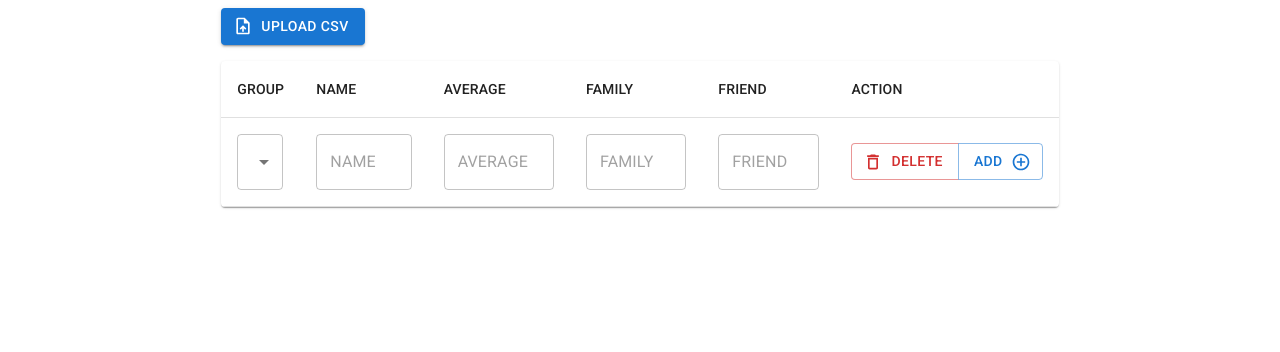
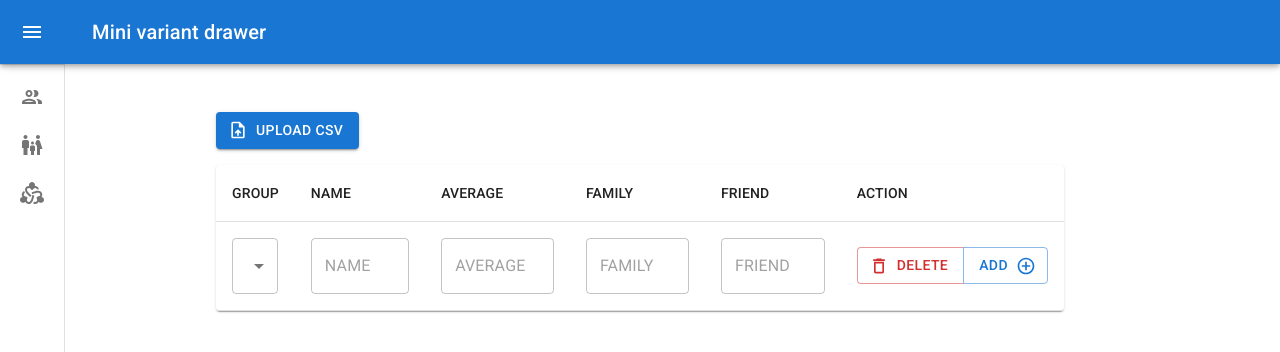
Before and after one commit to kimjongjhun/squadforge-client, a React (Create React App) app: page / in a window 1280 px wide. Shown: the top 352 px of the page. Built offline with nearby package versions, Linux system fonts and the light colour scheme.

Commit message:
Added navbar with group editing modal.

```diff
--- /dev/null
+++ b/src/components/GroupModal/GroupModal.tsx
@@ -0,0 +1,47 @@
+import React from "react";
+import {
+  Button,
+  Dialog,
+  DialogActions,
+  DialogContent,
+  DialogContentText,
+  DialogTitle,
+  Typography,
+} from "@mui/material";
+
+interface GroupModalProps {
+  open: boolean;
+  handleClose: () => void;
+  type: string | undefined;
+}
+
+const GroupModal = ({ open, handleClose, type }: GroupModalProps) => {
+  return (
+    <Dialog
+      open={open}
+      onClose={handleClose}
+      aria-labelledby="alert-dialog-title"
+      aria-describedby="alert-dialog-description"
+    >
+      <DialogTitle id="alert-dialog-title">
+        <Typography>Edit {type?.toUpperCase()}</Typography>
+      </DialogTitle>
+      <DialogContent>
+        <DialogContentText id="alert-dialog-description">
+          TODO: Add in group editing functionality. Assign/Unassign members in
+          bulk.
+        </DialogContentText>
+      </DialogContent>
+      <DialogActions>
+        <Button onClick={handleClose} color="warning">
+          Cancel
+        </Button>
+        <Button onClick={handleClose} autoFocus>
+          Save
+        </Button>
+      </DialogActions>
+    </Dialog>
+  );
+};
+
+export default GroupModal;
--- a/src/components/Homepage/Homepage.tsx
+++ b/src/components/Homepage/Homepage.tsx
@@ -4,11 +4,27 @@ import Grid from "@mui/material/Grid2";
 import UploadFile from "../UploadFile/UploadFile";
 import PlayersTable from "../PlayersTable/PlayersTable";
 import { Player } from "../../../types/players";
+import NavbarDrawer from "../NavbarDrawer/NavbarDrawer";
+import GroupModal from "../GroupModal/GroupModal";
 
 const Homepage = () => {
   const [players, setPlayers] = useState<Player[]>([]);
+  const [openModal, setOpenModal] = useState<boolean>(false);
+  const [modalType, setModalType] = useState<string | undefined>(undefined);
+
+  const handleOpenModal = (type: string) => {
+    setOpenModal(true);
+    setModalType(type);
+  };
+
+  const handleCloseModal = () => {
+    setOpenModal(false);
+    setModalType(undefined);
+  };
 
   return (
+    <>
+      <NavbarDrawer handleOpen={handleOpenModal} />
       <Grid
         container
         direction="row"
@@ -22,6 +38,12 @@ const Homepage = () => {
           <PlayersTable players={players} setPlayers={setPlayers} />
         </Grid>
       </Grid>
+      <GroupModal
+        open={openModal}
+        handleClose={handleCloseModal}
+        type={modalType}
+      />
+    </>
   );
 };
 
--- /dev/null
+++ b/src/components/NavbarDrawer/NavbarDrawer.tsx
@@ -0,0 +1,225 @@
+import * as React from "react";
+import { styled, useTheme, Theme, CSSObject } from "@mui/material/styles";
+import Box from "@mui/material/Box";
+import MuiDrawer from "@mui/material/Drawer";
+import MuiAppBar, { AppBarProps as MuiAppBarProps } from "@mui/material/AppBar";
+import Toolbar from "@mui/material/Toolbar";
+import List from "@mui/material/List";
+import CssBaseline from "@mui/material/CssBaseline";
+import Typography from "@mui/material/Typography";
+import Divider from "@mui/material/Divider";
+import IconButton from "@mui/material/IconButton";
+import MenuIcon from "@mui/icons-material/Menu";
+import ChevronLeftIcon from "@mui/icons-material/ChevronLeft";
+import ChevronRightIcon from "@mui/icons-material/ChevronRight";
+import ListItem from "@mui/material/ListItem";
+import ListItemButton from "@mui/material/ListItemButton";
+import ListItemIcon from "@mui/material/ListItemIcon";
+import ListItemText from "@mui/material/ListItemText";
+import GroupOutlinedIcon from "@mui/icons-material/GroupOutlined";
+import FamilyRestroomOutlinedIcon from "@mui/icons-material/FamilyRestroomOutlined";
+import Diversity2OutlinedIcon from "@mui/icons-material/Diversity2Outlined";
+
+const drawerWidth = 240;
+
+const openedMixin = (theme: Theme): CSSObject => ({
+  width: drawerWidth,
+  transition: theme.transitions.create("width", {
+    easing: theme.transitions.easing.sharp,
+    duration: theme.transitions.duration.enteringScreen,
+  }),
+  overflowX: "hidden",
+});
+
+const closedMixin = (theme: Theme): CSSObject => ({
+  transition: theme.transitions.create("width", {
+    easing: theme.transitions.easing.sharp,
+    duration: theme.transitions.duration.leavingScreen,
+  }),
+  overflowX: "hidden",
+  width: `calc(${theme.spacing(7)} + 1px)`,
+  [theme.breakpoints.up("sm")]: {
+    width: `calc(${theme.spacing(8)} + 1px)`,
+  },
+});
+
+const DrawerHeader = styled("div")(({ theme }) => ({
+  display: "flex",
+  alignItems: "center",
+  justifyContent: "flex-end",
+  padding: theme.spacing(0, 1),
+  // necessary for content to be below app bar
+  ...theme.mixins.toolbar,
+}));
+
+interface NavbarDrawerProps extends MuiAppBarProps {
+  open?: boolean;
+  handleOpen?: (type: string) => void;
+}
+
+const AppBar = styled(MuiAppBar, {
+  shouldForwardProp: (prop) => prop !== "open",
+})<NavbarDrawerProps>(({ theme }) => ({
+  zIndex: theme.zIndex.drawer + 1,
+  transition: theme.transitions.create(["width", "margin"], {
+    easing: theme.transitions.easing.sharp,
+    duration: theme.transitions.duration.leavingScreen,
+  }),
+  variants: [
+    {
+      props: ({ open }) => open,
+      style: {
+        marginLeft: drawerWidth,
+        width: `calc(100% - ${drawerWidth}px)`,
+        transition: theme.transitions.create(["width", "margin"], {
+          easing: theme.transitions.easing.sharp,
+          duration: theme.transitions.duration.enteringScreen,
+        }),
+      },
+    },
+  ],
+}));
+
+const Drawer = styled(MuiDrawer, {
+  shouldForwardProp: (prop) => prop !== "open",
+})(({ theme }) => ({
+  width: drawerWidth,
+  flexShrink: 0,
+  whiteSpace: "nowrap",
+  boxSizing: "border-box",
+  variants: [
+    {
+      props: ({ open }) => open,
+      style: {
+        ...openedMixin(theme),
+        "& .MuiDrawer-paper": openedMixin(theme),
+      },
+    },
+    {
+      props: ({ open }) => !open,
+      style: {
+        ...closedMixin(theme),
+        "& .MuiDrawer-paper": closedMixin(theme),
+      },
+    },
+  ],
+}));
+
+const menuItems = [
+  { label: "Groups", icon: <GroupOutlinedIcon /> },
+  { label: "Families", icon: <FamilyRestroomOutlinedIcon /> },
+  { label: "Friends", icon: <Diversity2OutlinedIcon /> },
+];
+
+const NavbarDrawer = ({ handleOpen }: NavbarDrawerProps) => {
+  const theme = useTheme();
+  const [open, setOpen] = React.useState(false);
+
+  const handleDrawerOpen = () => {
+    setOpen(true);
+  };
+
+  const handleDrawerClose = () => {
+    setOpen(false);
+  };
+
+  return (
+    <Box sx={{ display: "flex" }}>
+      <CssBaseline />
+      <AppBar position="fixed" open={open}>
+        <Toolbar>
+          <IconButton
+            color="inherit"
+            aria-label="open drawer"
+            onClick={handleDrawerOpen}
+            edge="start"
+            sx={[
+              {
+                marginRight: 5,
+              },
+              open && { display: "none" },
+            ]}
+          >
+            <MenuIcon />
+          </IconButton>
+          <Typography variant="h6" noWrap component="div">
+            Mini variant drawer
+          </Typography>
+        </Toolbar>
+      </AppBar>
+      <Drawer variant="permanent" open={open}>
+        <DrawerHeader>
+          <IconButton onClick={handleDrawerClose}>
+            {theme.direction === "rtl" ? (
+              <ChevronRightIcon />
+            ) : (
+              <ChevronLeftIcon />
+            )}
+          </IconButton>
+        </DrawerHeader>
+        <Divider />
+        <List>
+          {menuItems.map((menuItem, index) => (
+            <ListItem
+              key={menuItem.label}
+              disablePadding
+              sx={{ display: "block" }}
+              onClick={() => handleOpen?.(menuItem.label.toLowerCase())}
+            >
+              <ListItemButton
+                sx={[
+                  {
+                    minHeight: 48,
+                    px: 2.5,
+                  },
+                  open
+                    ? {
+                        justifyContent: "initial",
+                      }
+                    : {
+                        justifyContent: "center",
+                      },
+                ]}
+              >
+                <ListItemIcon
+                  sx={[
+                    {
+                      minWidth: 0,
+                      justifyContent: "center",
+                    },
+                    open
+                      ? {
+                          mr: 3,
+                        }
+                      : {
+                          mr: "auto",
+                        },
+                  ]}
+                >
+                  {menuItem.icon}
+                </ListItemIcon>
+                <ListItemText
+                  primary={menuItem.label}
+                  sx={[
+                    open
+                      ? {
+                          opacity: 1,
+                        }
+                      : {
+                          opacity: 0,
+                        },
+                  ]}
+                />
+              </ListItemButton>
+            </ListItem>
+          ))}
+        </List>
+      </Drawer>
+      <Box component="main" sx={{ flexGrow: 1, p: 3 }}>
+        <DrawerHeader />
+      </Box>
+    </Box>
+  );
+};
+
+export default NavbarDrawer;
```
Lines whose indentation alone changed are shown as unchanged.
